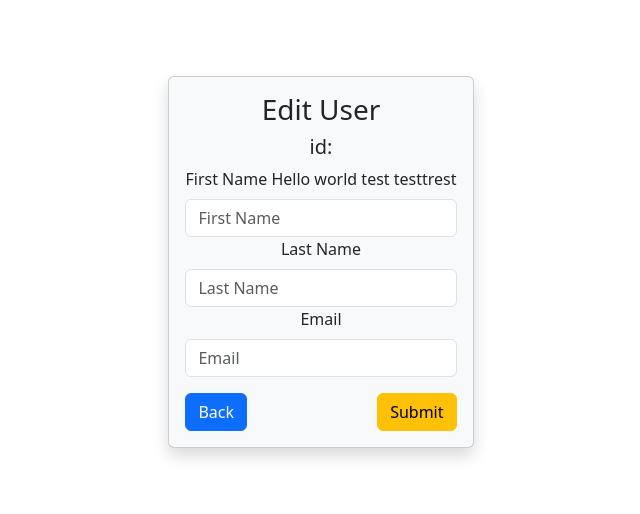
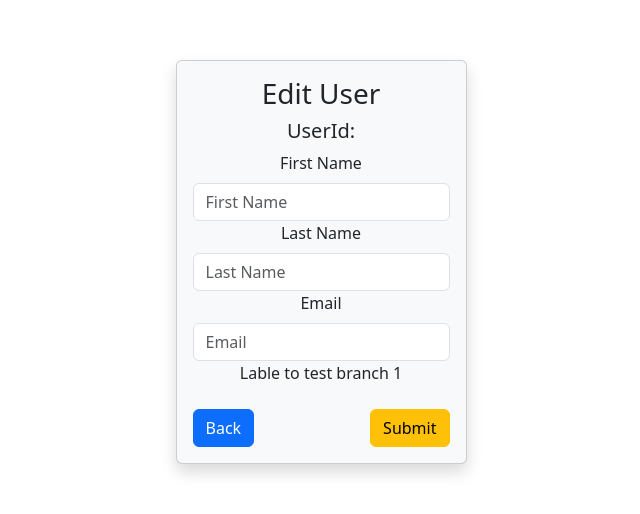
Before and after one commit to Chawanwit-Deedam/reactjs-app, a React (Vite) app: page /update/1 in a window 1280 px wide. Shown: the part 114-628 px from the top of the page, without its empty margins (319-959 px from the left). Built offline with nearby package versions, Linux system fonts and the light colour scheme; no server answers.

Commit message:
fix: improve label create user

```diff
--- a/src/pages/User/UpdateUser.jsx
+++ b/src/pages/User/UpdateUser.jsx
@@ -81,9 +81,9 @@ function UpdateUser() {
           <div className="mb-3">
             <h3>Edit User</h3>
             <h5>
-              id: { user._id }
+              UserId: { user._id }
             </h5>
-            <label className="form-label">First Name Hello world test testtrest  </label>
+            <label className="form-label">First Name</label>
             <input
               type='text'
               name='firstName'
@@ -111,6 +111,8 @@ function UpdateUser() {
               value={user.email}
               onChange={e => handleChange(e)}
             />
+
+            <label className="form-label">Lable to test branch 1</label>
           </div>
           <div className="d-flex justify-content-between">
           <Link to={'/'}><button className="btn btn-primary">Back</button></Link>
```
